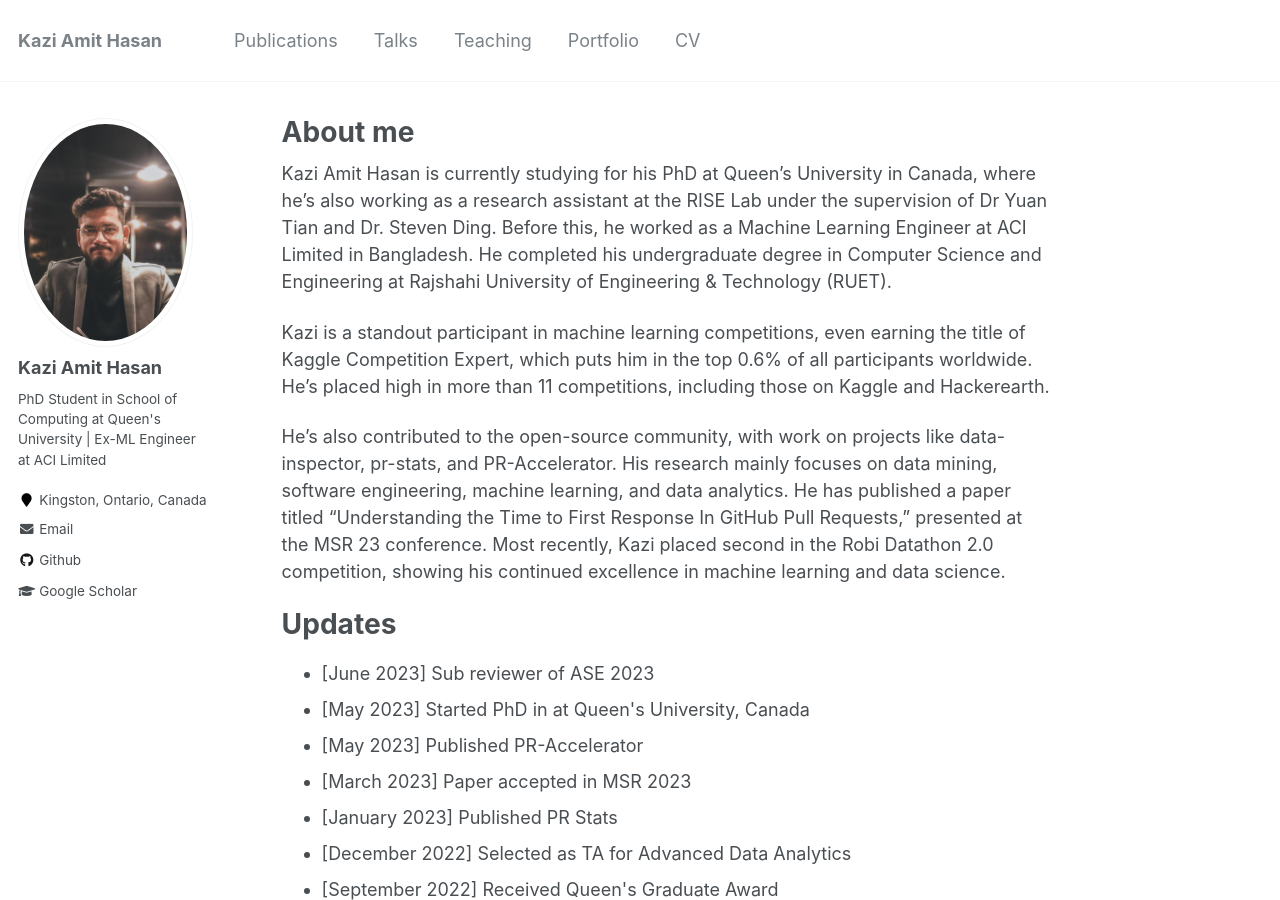
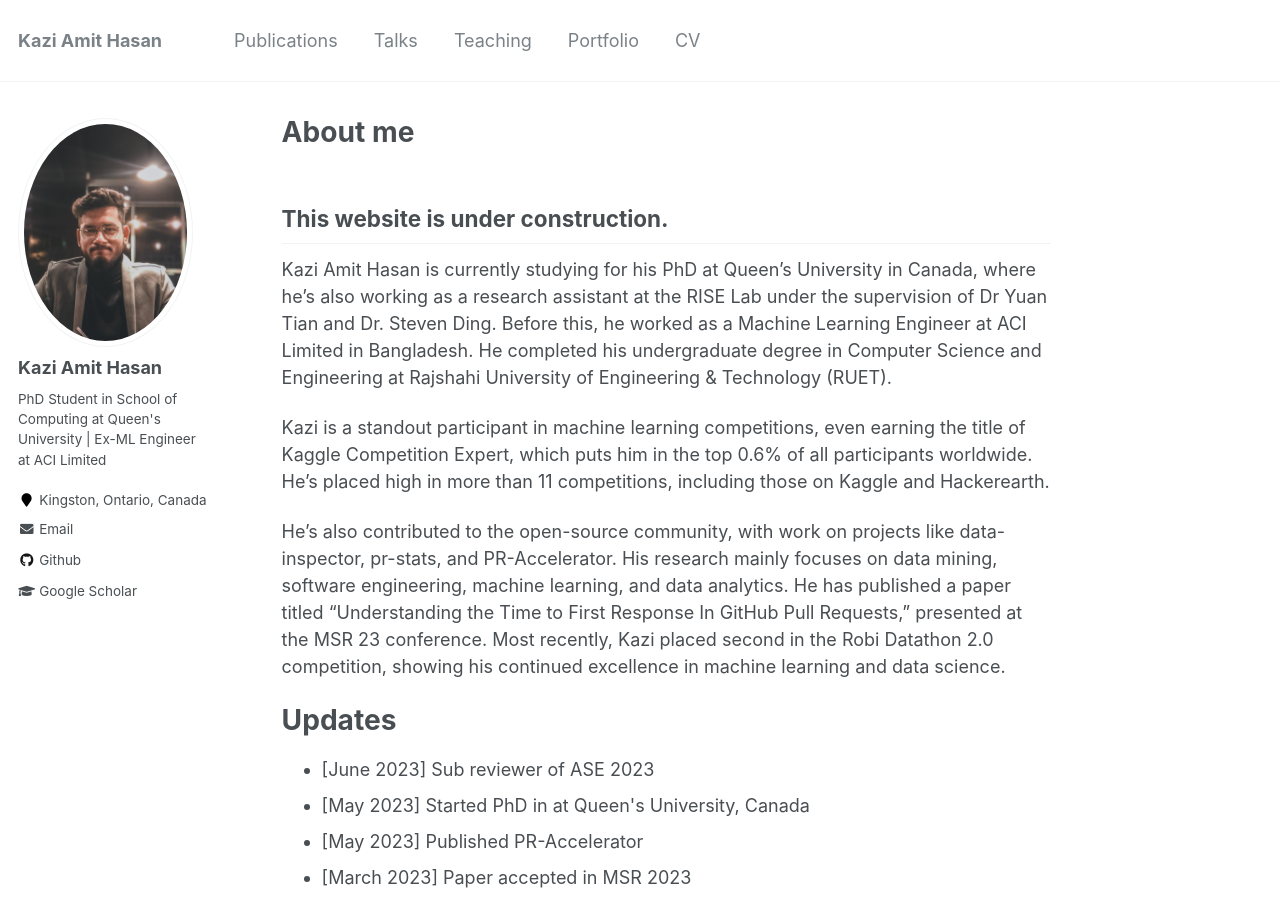
Before and after one commit to KaziAmitHasan/kaziamithasan.github.io, a Jekyll site: the page built from _pages/about.md, in a window 1280 px wide and 900 px high. Built offline with Jekyll 4.4.1, drawn with Linux system fonts in a browser that asks for light colours.

Commit message:
info updated

```diff
--- a/_pages/about.md
+++ b/_pages/about.md
@@ -7,6 +7,8 @@ redirect_from:
   - /about/
   - /about.html
 ---
+
+## This website is under construction.
 
 Kazi Amit Hasan is currently studying for his PhD at Queen's University in Canada, where he's also working as a research assistant at the RISE Lab under the supervision of Dr Yuan Tian and Dr. Steven Ding. Before this, he worked as a Machine Learning Engineer at ACI Limited in Bangladesh. He completed his undergraduate degree in Computer Science and Engineering at Rajshahi University of Engineering & Technology (RUET).
 
```
